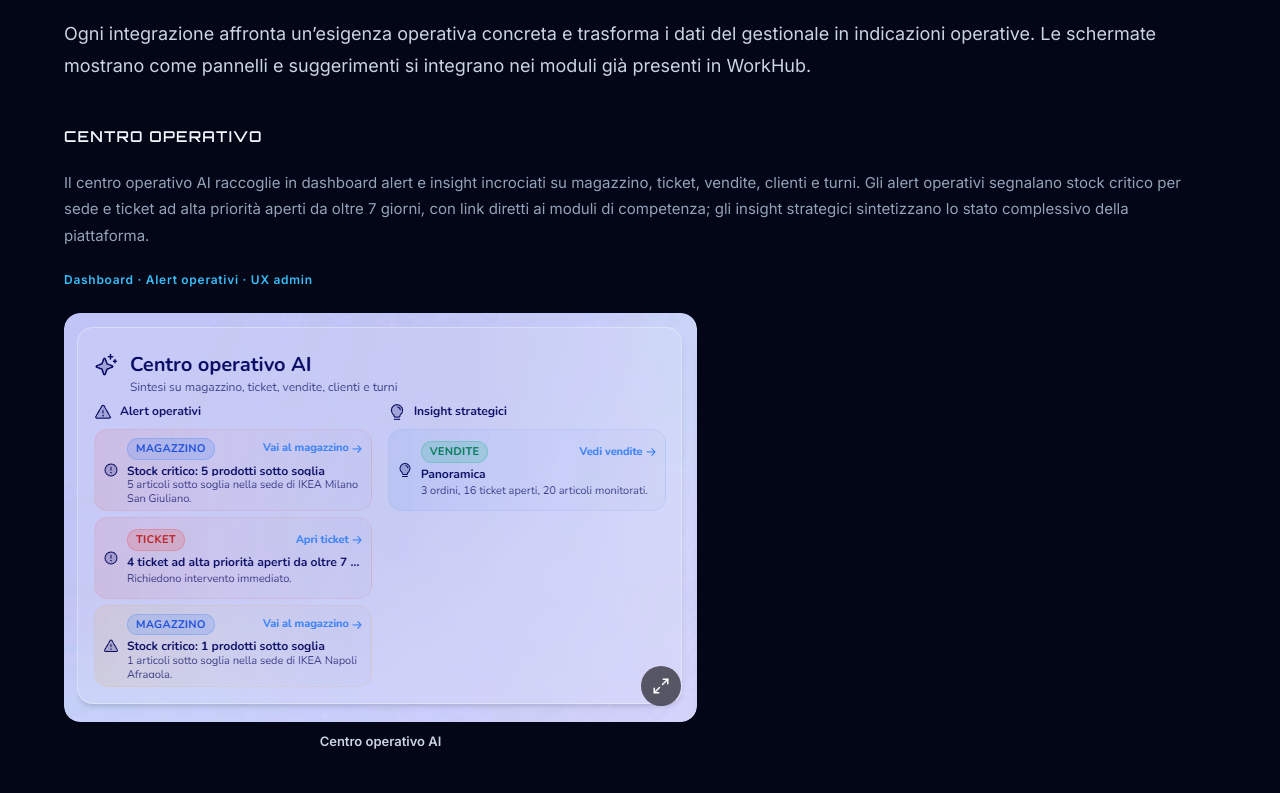
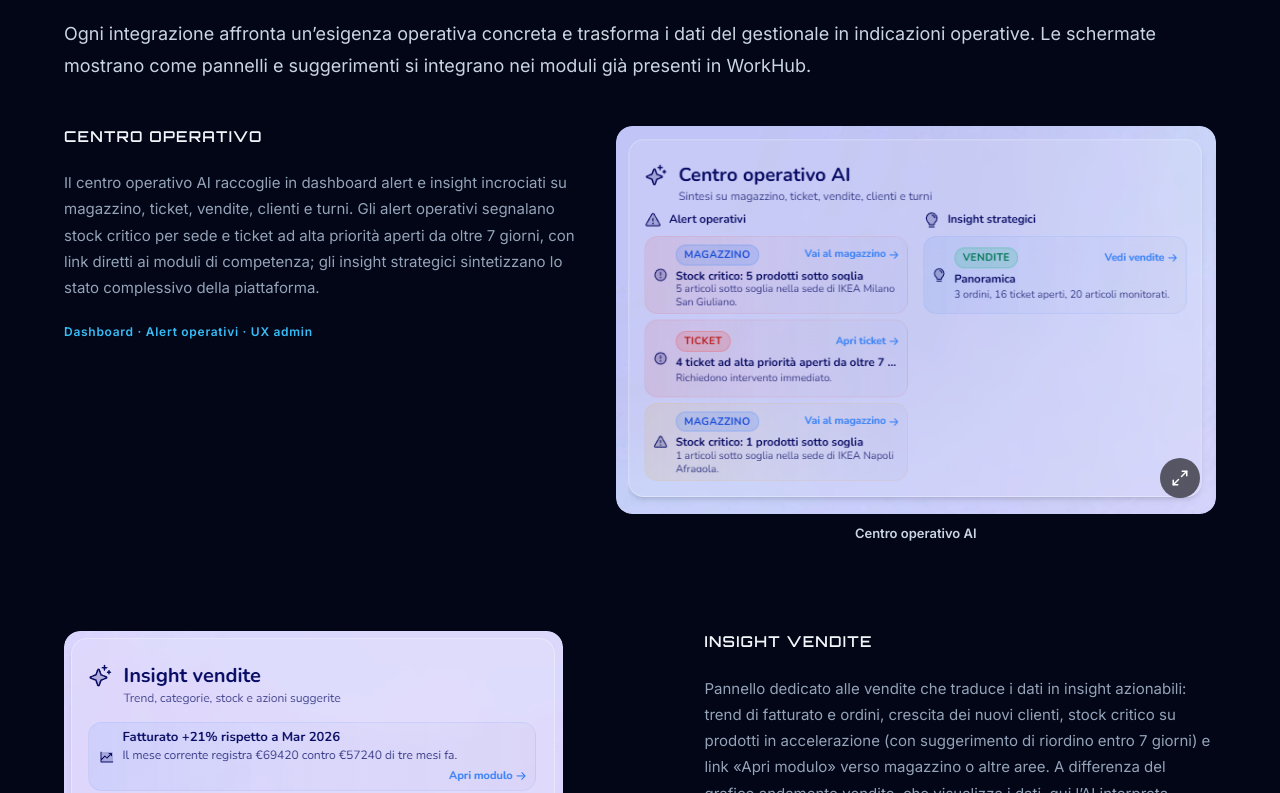
Before and after one commit to Claudiasals/claudia-salsini-portfolio, a React (Vite) app: page /progetti/workhub-ai in a window 1280 px wide. Shown: the part 2667-3460 px from the top of the page. Built offline with nearby package versions, Linux system fonts and the light colour scheme.

Commit message:
Ripristinati i layout affiancati di Centro operativo e Insight vendite nella case study WorkHub +AI.

```diff
--- a/src/pages/projects/WorkHubAiProject.jsx
+++ b/src/pages/projects/WorkHubAiProject.jsx
@@ -68,7 +68,7 @@ const OVERVIEW_CARDS = [
 const AI_FEATURES = [
   {
     title: 'Centro operativo',
-    pairRow: true,
+    layout: 'side',
     text:
       'Il centro operativo AI raccoglie in dashboard alert e insight incrociati su magazzino, ticket, vendite, clienti e turni. Gli alert operativi segnalano stock critico per sede e ticket ad alta priorità aperti da oltre 7 giorni, con link diretti ai moduli di competenza; gli insight strategici sintetizzano lo stato complessivo della piattaforma.',
     tags: 'Dashboard · Alert operativi · UX admin',
@@ -82,7 +82,7 @@ const AI_FEATURES = [
   },
   {
     title: 'Insight vendite',
-    pairRow: true,
+    layout: 'side-reverse',
     text:
       'Pannello dedicato alle vendite che traduce i dati in insight azionabili: trend di fatturato e ordini, crescita dei nuovi clienti, stock critico su prodotti in accelerazione (con suggerimento di riordino entro 7 giorni) e link «Apri modulo» verso magazzino o altre aree. A differenza del grafico andamento vendite, che visualizza i dati, qui l’AI interpreta l’andamento e propone interventi concreti.',
     tags: 'Vendite · AI · Decisioni operative',
```
